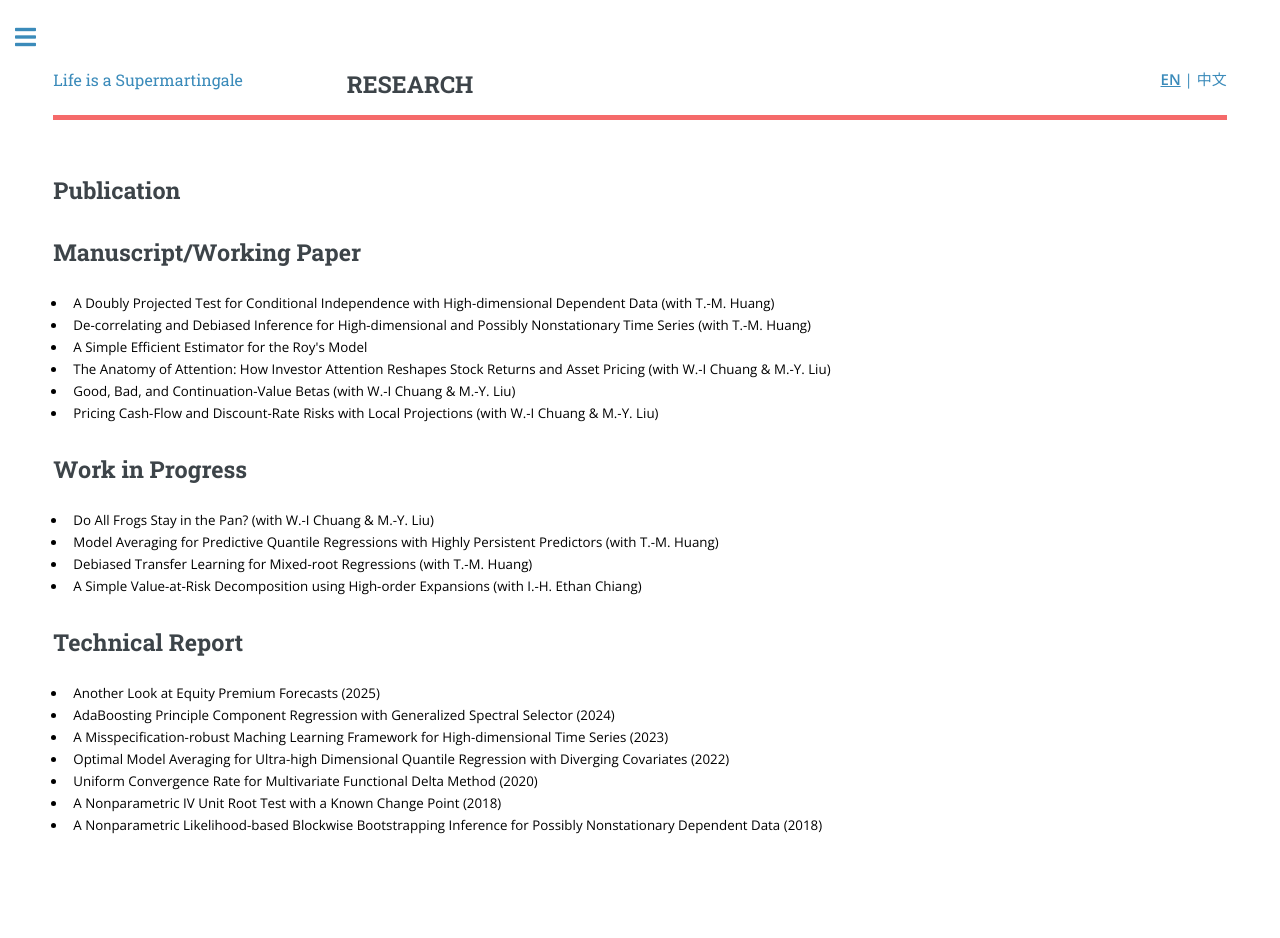
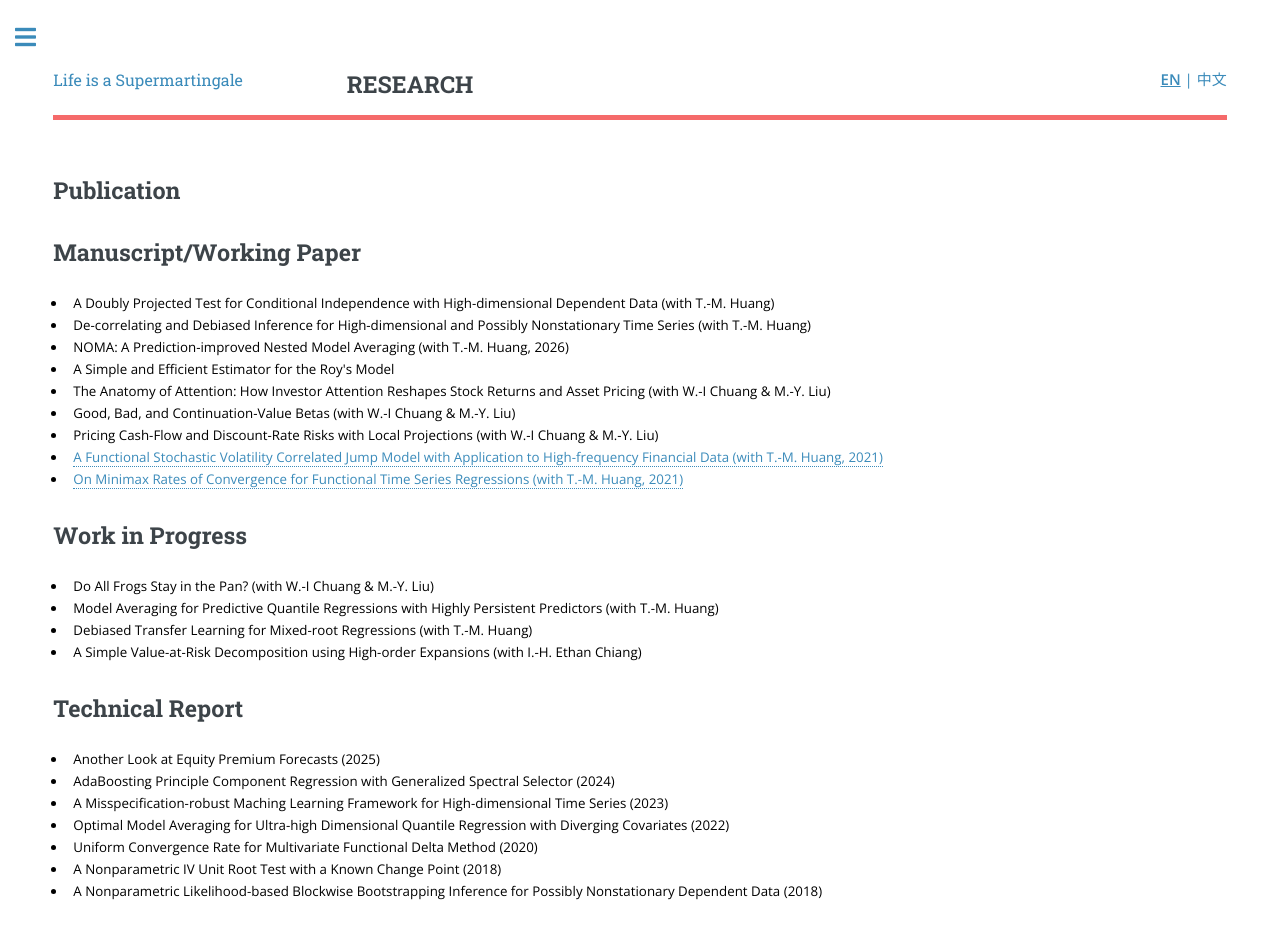
Before and after one commit to JerryC520/JerryC520.github.io, a plain HTML site: page research.html in a window 1280 px wide. Before the commit the page ends 892 px from the top, so only its background shows below. Drawn offline with nearby package versions, Linux system fonts and the light colour scheme.

Commit message:
Update research.html

```diff
--- a/research.html
+++ b/research.html
@@ -76,10 +76,10 @@
                         <h2><span class="lang-en">Manuscript/Working Paper</span><span class="lang-zh">論文手稿／工作論文</span></h2>
                         <ul>
 
-                             <li> A Doubly Projected Test for Conditional Independence with High-dimensional Dependent Data (with T.-M. Huang) </li>
+                            <li> A Doubly Projected Test for Conditional Independence with High-dimensional Dependent Data (with T.-M. Huang) </li>
                             <li> De-correlating and Debiased Inference for High-dimensional and Possibly Nonstationary Time Series (with T.-M. Huang) </li>
-                    <!--    <li> NOMA: Prediction-improved Nested Model Averaging (with T.-M. Huang, 2026) </li>  -->
-                            <li> A Simple Efficient Estimator for the Roy's Model </li>
+                            <li> NOMA: A Prediction-improved Nested Model Averaging (with T.-M. Huang, 2026) </li>
+                            <li> A Simple and Efficient Estimator for the Roy's Model </li>
                             <li> The Anatomy of Attention: How Investor Attention Reshapes Stock Returns and Asset Pricing (with W.-I Chuang & M.-Y. Liu) </li>
                             <li> Good, Bad, and Continuation-Value Betas (with W.-I Chuang & M.-Y. Liu) </li>
                             <li> Pricing Cash-Flow and Discount-Rate Risks with Local Projections (with W.-I Chuang & M.-Y. Liu) </li>
@@ -90,10 +90,10 @@
                                </div> -->
                            <!-- <li> CALM: An Improved Variable Selection for Mixed-root Predictors (2025) </li>
                            -->
-                        <!--
+
                             <li><a href="https://jerryc520.github.io/FSVCJ.pdf" style="color: #3b8bba;">A Functional Stochastic Volatility Correlated Jump Model with Application to High-frequency Financial Data (with T.-M. Huang, 2021) </a></li>
                             <li><a href="https://jerryc520.github.io/MINIMAX.pdf" style="color: #3b8bba;">On Minimax Rates of Convergence for Functional Time Series Regressions (with T.-M. Huang, 2021)</a></li>
-                            -->
+
                           <!--    <li> A Self-normalized Large Deviation for Poisson Randomly-indexed Branching Processes (with L.-C. Chen) </li>
                             <li> On Self-normalized Central Limit Theorems for Compound Poisson Processes under Infinite Variances (with L.-C. Chen)</li>
                             -->
```
